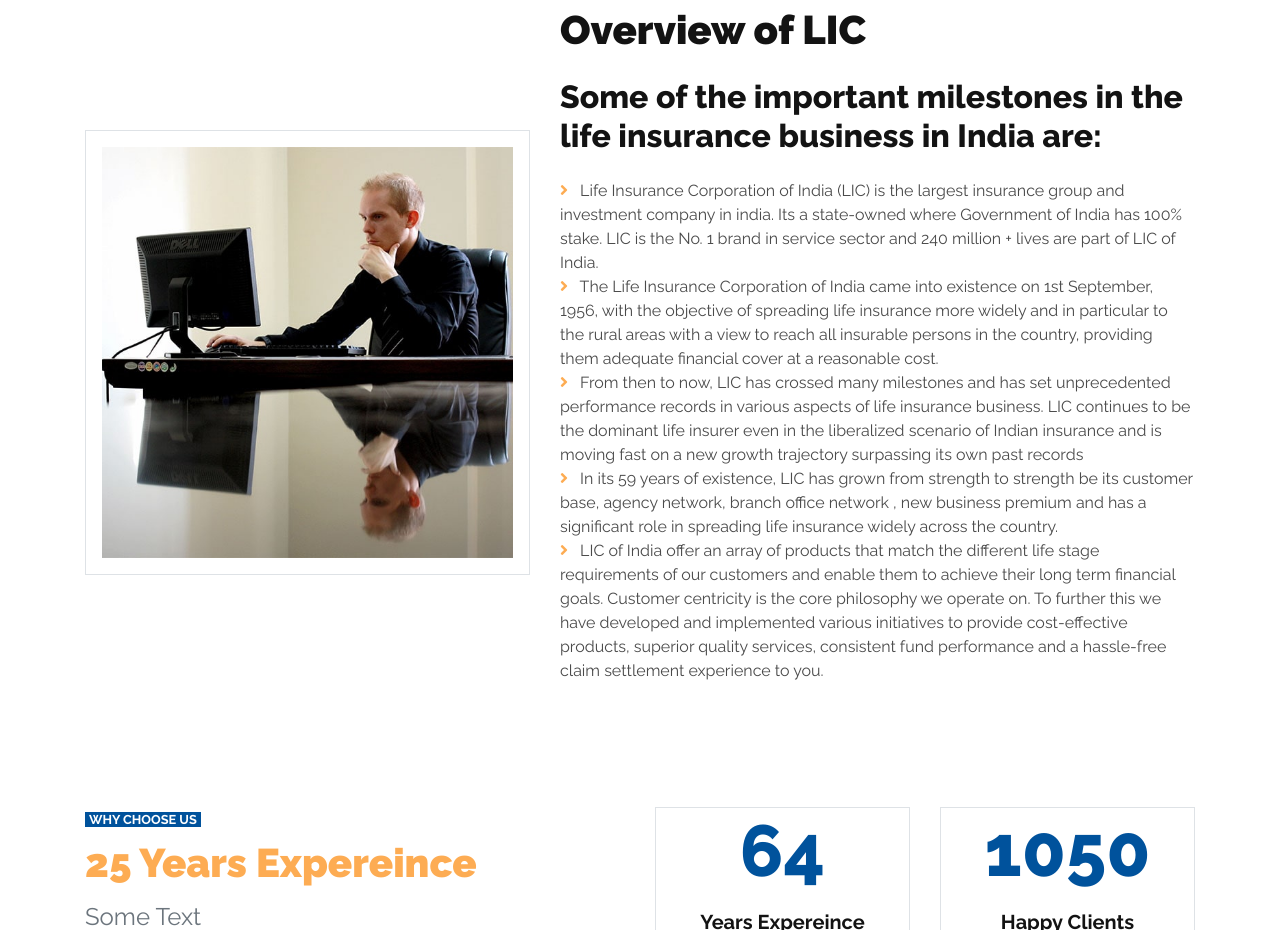
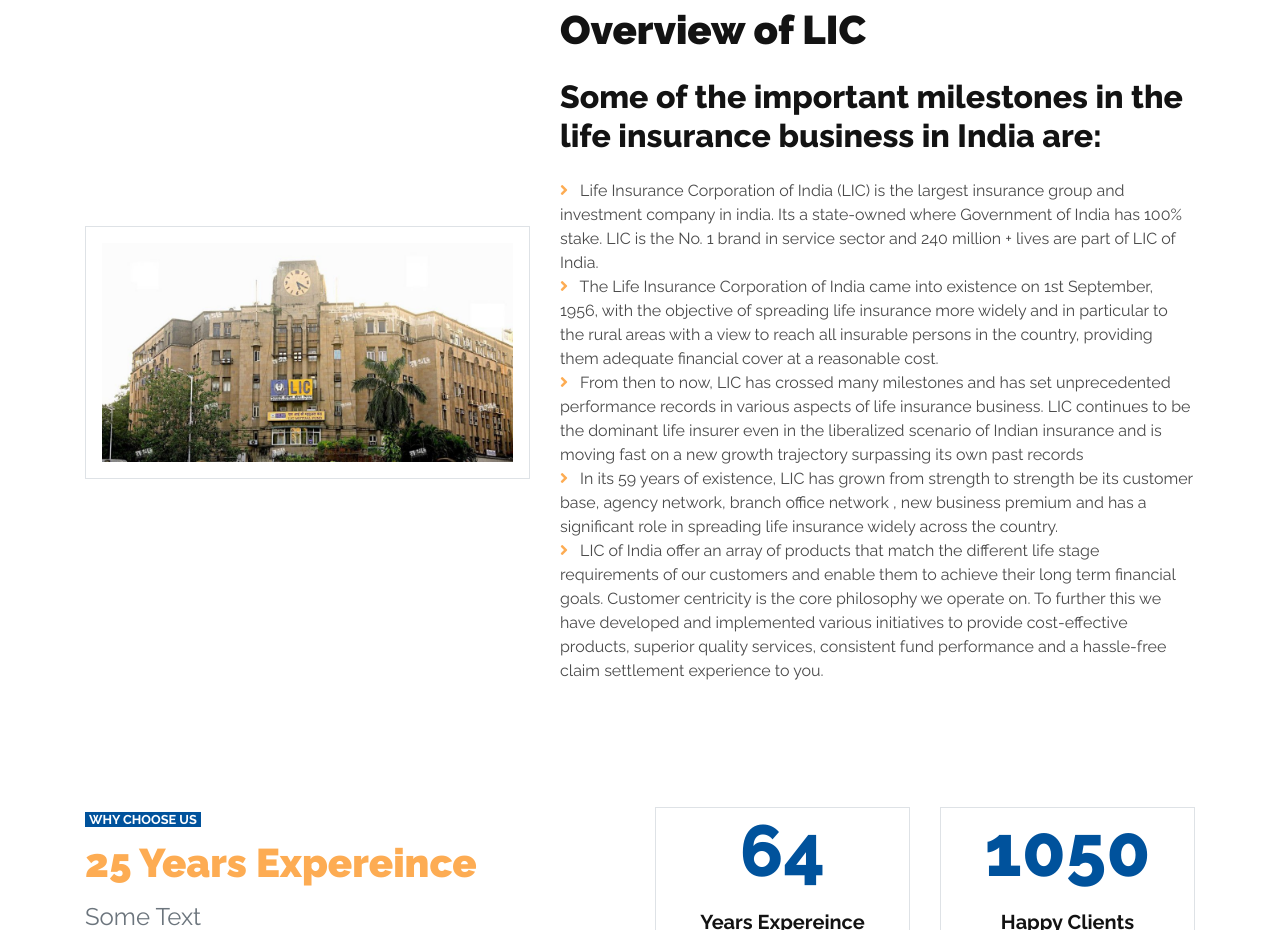
Before and after one commit to hashtag-it-consultancy/lic_website, a plain HTML site: page about.html in a window 1280 px wide. Shown: the part 1820-2750 px from the top of the page. Drawn offline with nearby package versions, Linux system fonts and the light colour scheme.

Commit message:
Photo Changed

```diff
--- a/about.html
+++ b/about.html
@@ -176,7 +176,7 @@
         <div class="container">
             <div class="row align-items-center pb-1">
                 <div class="col-lg-5">
-                    <img class="img-thumbnail p-3" src="img/about.jpg" alt="">
+                    <img class="img-thumbnail p-3" src="img/LIC_Mumbai_Head_Office.jpg" alt="">
                 </div>
                 <div class="col-lg-7 mt-5 mt-lg-0">
                     <!-- <small class="bg-primary text-white text-uppercase font-weight-bold px-1">Who We Are</small> -->
```
Also changed, not shown: img/LIC_Mumbai_Head_Office.jpg (added).
